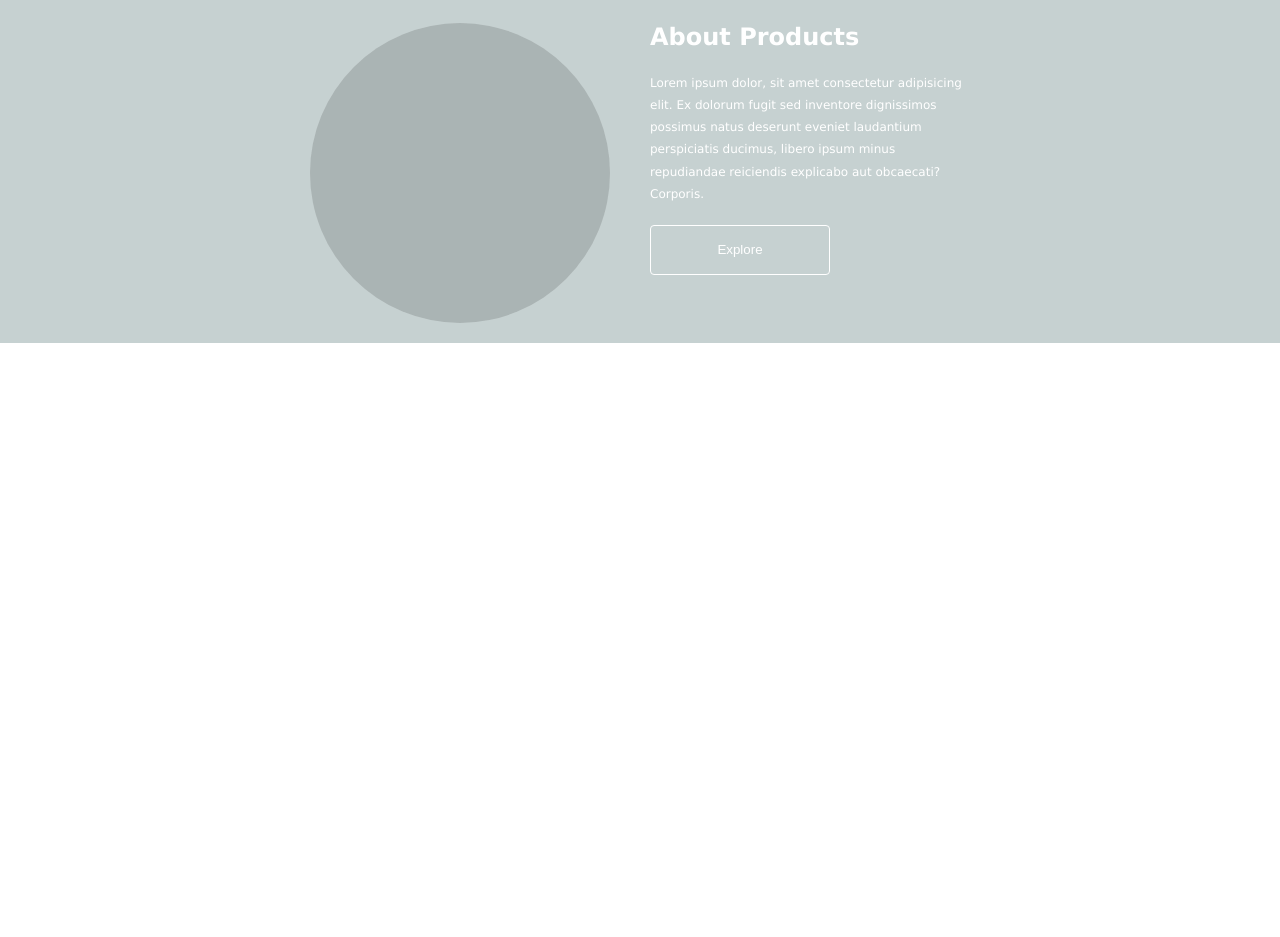
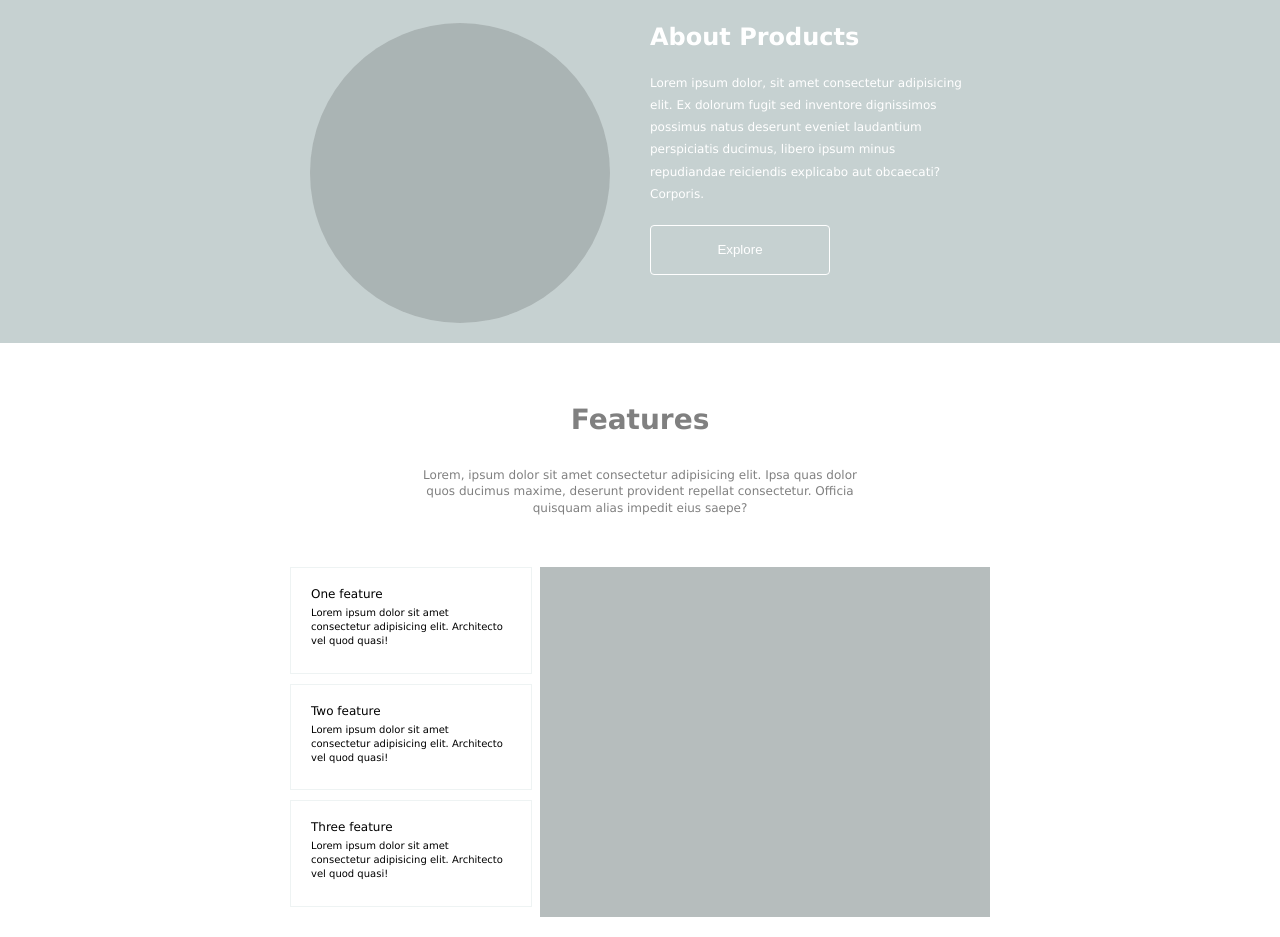
Before and after one commit to tfdf63/verstka1, a plain HTML site: page index.html in a window 1280 px wide. Shown: the part 802-1739 px from the top of the page. Before the commit the page ends 1145 px from the top, so only its background shows below. Drawn offline with Linux system fonts and the light colour scheme.

Commit message:
html css feature

```diff
--- a/css/style.css
+++ b/css/style.css
@@ -298,3 +298,66 @@ body {
     border-color: #fff;
     background-color: rgb(212, 224, 224, 0);
 }
+
+/* Feature */
+
+.feature {
+    margin: 20px auto;
+    width: 700px;
+    /* background-color: rgb(198, 209, 209); */
+}
+.feature__title {
+    margin: 0 auto;
+    text-align: center;
+    padding-top: 40px;
+    font-size: 28px;
+    font-weight: 600;
+    line-height: 1.2;
+    color: rgb(128, 128, 128);
+}
+.feature__text {
+    margin: 30px auto;
+    text-align: center;
+    font-size: 12px;
+    line-height: 1.4;
+    width: 440px;
+    color: rgb(128, 128, 128);
+}
+.feature__slider {
+    margin-top: 50px;
+    width: 700px;
+    /* height: 300px; */
+    display: flex;
+    justify-content: space-between;
+}
+.feature__colum {
+    display: flex;
+    flex-direction: column;
+    justify-content: space-between;
+    height: 350px;
+}
+.feature__item {
+    width: 200px;
+    height: 100%;
+    margin: 0 0 10px 0;
+    padding: 20px;
+    text-align: left;
+    line-height: 1;
+    border: 1px solid  rgb(212, 224, 224, 0.4);
+}
+.feature__header {
+    font-size: 12px;
+    font-weight: 500px;
+}
+.feature__subheader {
+    margin-top: 6px;
+    font-size: 10px;
+    font-weight: light;
+    line-height: 1.4;
+}
+.feature__img {
+    width: 450px;
+    height: 100%;
+    background-color: rgba(164, 173, 173, 0.8);
+    /* border-radius:50%; */
+}
--- a/index.html
+++ b/index.html
@@ -101,6 +101,31 @@
             </div>
         </div>
     </div>
+    <div class="feature">
+        <div class="container">
+            <div class="feature__title">Features</div>
+            <div class="feature__text">Lorem, ipsum dolor sit amet consectetur adipisicing elit. Ipsa quas dolor quos ducimus maxime, deserunt provident repellat consectetur. Officia quisquam alias impedit eius saepe?</div>
+            <div class="feature__slider">
+                <div class="feature__colum">
+                    <div class="feature__item">
+                        <div class="feature__header">One feature</div>
+                        <div class="feature__subheader">Lorem ipsum dolor sit amet consectetur adipisicing elit. Architecto vel quod quasi!</div>
+                    </div>
+                    <div class="feature__item">
+                        <div class="feature__header">Two feature</div>
+                        <div class="feature__subheader">Lorem ipsum dolor sit amet consectetur adipisicing elit. Architecto vel quod quasi!</div>
+                    </div>
+                    <div class="feature__item">
+                        <div class="feature__header">Three feature</div>
+                        <div class="feature__subheader">Lorem ipsum dolor sit amet consectetur adipisicing elit. Architecto vel quod quasi!</div>
+                    </div>
+                </div>
+                <div class="feature__colum">
+                    <div class="feature__img"></div>
+                </div>
+            </div>
+        </div>
+    </div>
 </body>
 
 </html>
```
